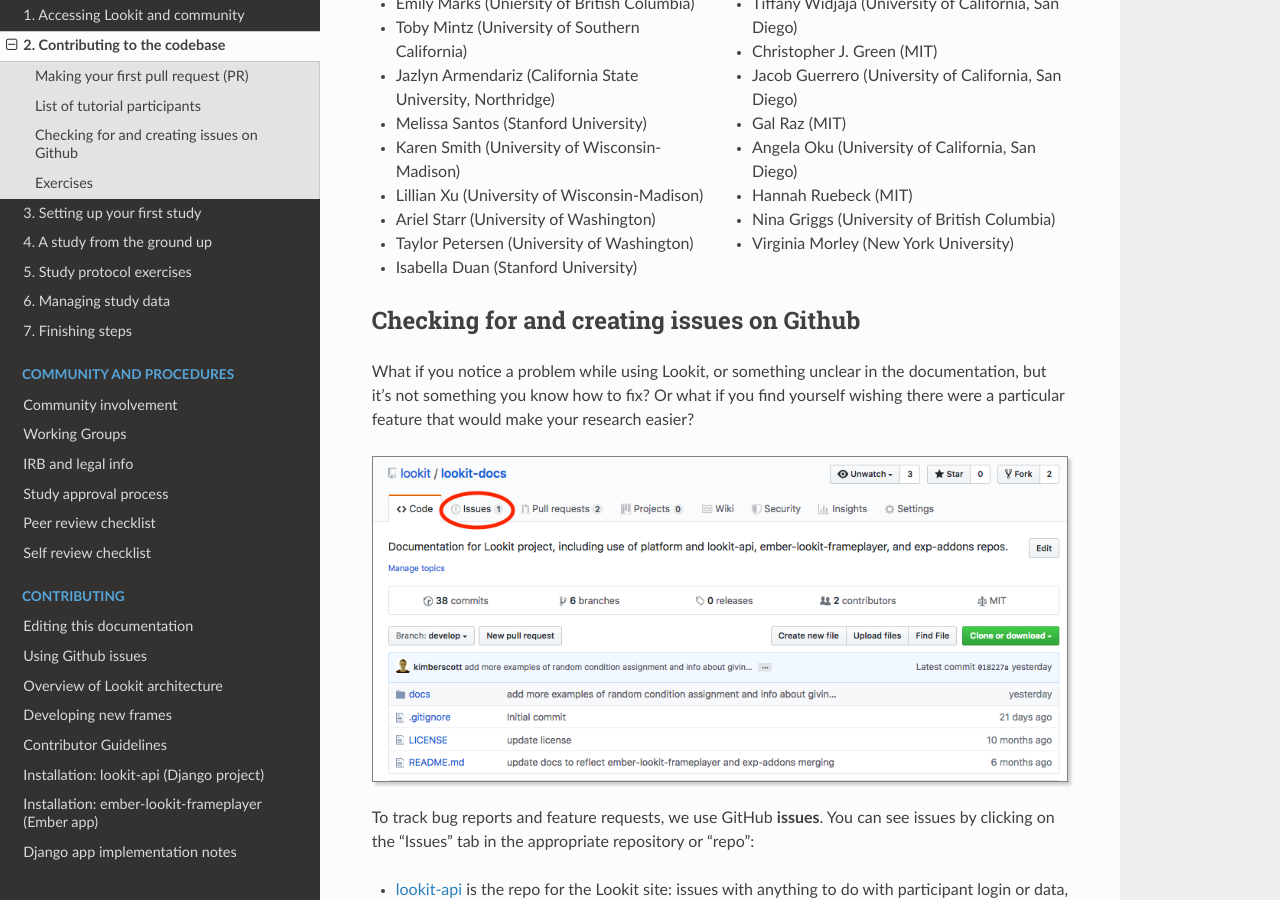
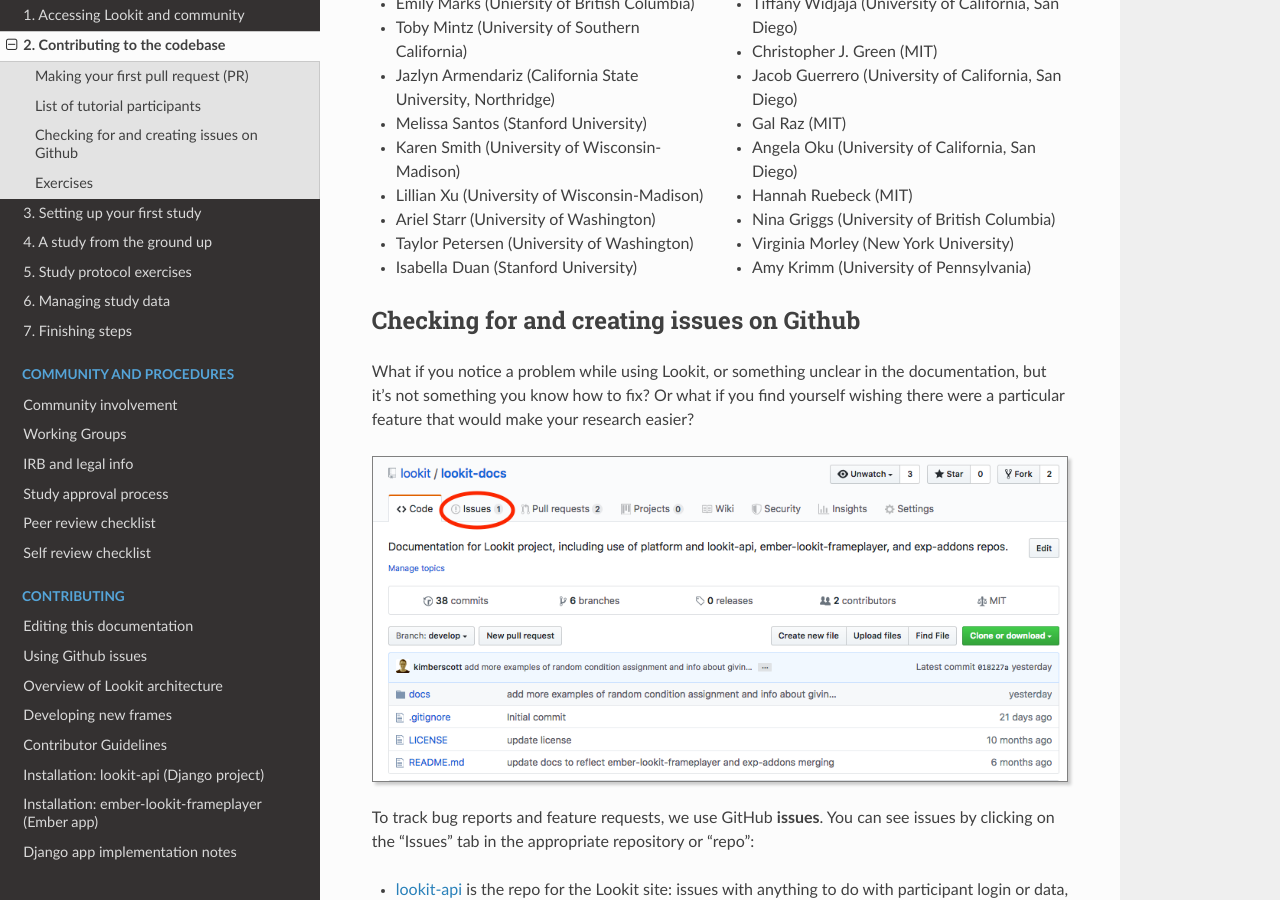
Before and after one commit to lookit/lookit-docs, a Sphinx documentation site: the page built from docs/source/tutorial-contributing.rst, in a window 1280 px wide and 900 px high, scrolled down 6369 px. Built offline with Sphinx 7.4.7 and the Read the Docs theme 2.0.0, drawn with Linux system fonts in a browser that asks for light colours.

Commit message:
Added name (Amy Krimm) to tutorial participants

```diff
--- a/docs/source/tutorial-contributing.rst
+++ b/docs/source/tutorial-contributing.rst
@@ -218,6 +218,7 @@
 - Hannah Ruebeck (MIT)
 - Nina Griggs (University of British Columbia)
 - Virginia Morley (New York University)
+- Amy Krimm (University of Pennsylvania)
 
 .. _Github issues overview:
 
```
